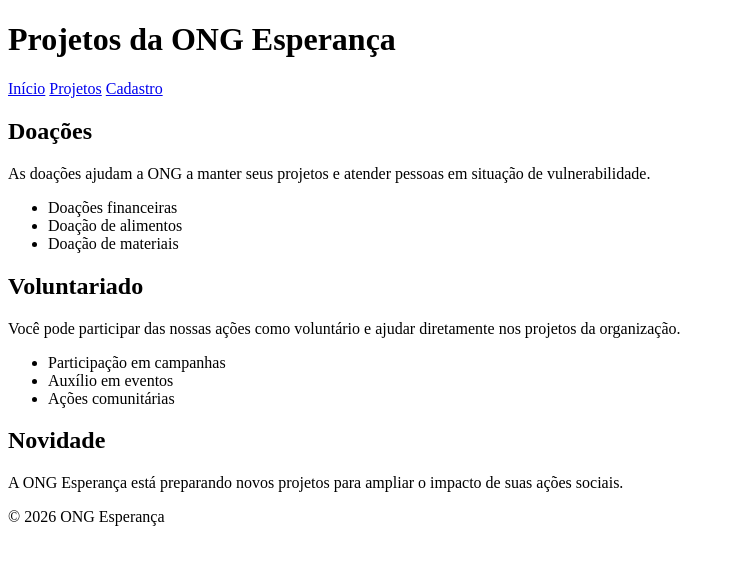
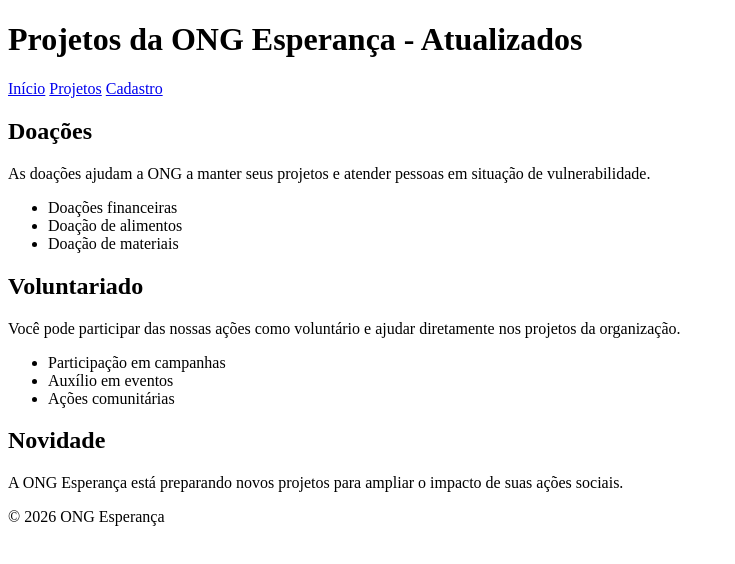
Before and after one commit to Gabriems6/projeto-ong, a plain HTML site: page html/projetos.html in a window 1280 px wide. Shown: the whole page, without its empty margins (0-735 px from the left). Drawn offline with Linux system fonts and the light colour scheme.

Commit message:
fix: corrige título dos projetos

```diff
--- a/html/projetos.html
+++ b/html/projetos.html
@@ -10,8 +10,7 @@
 <body>
 
     <header>
-        <h1>Projetos da ONG Esperança</h1>
-
+<h1>Projetos da ONG Esperança - Atualizados</h1>
         <nav>
             <a href="index.html">Início</a>
             <a href="projetos.html">Projetos</a>
```
